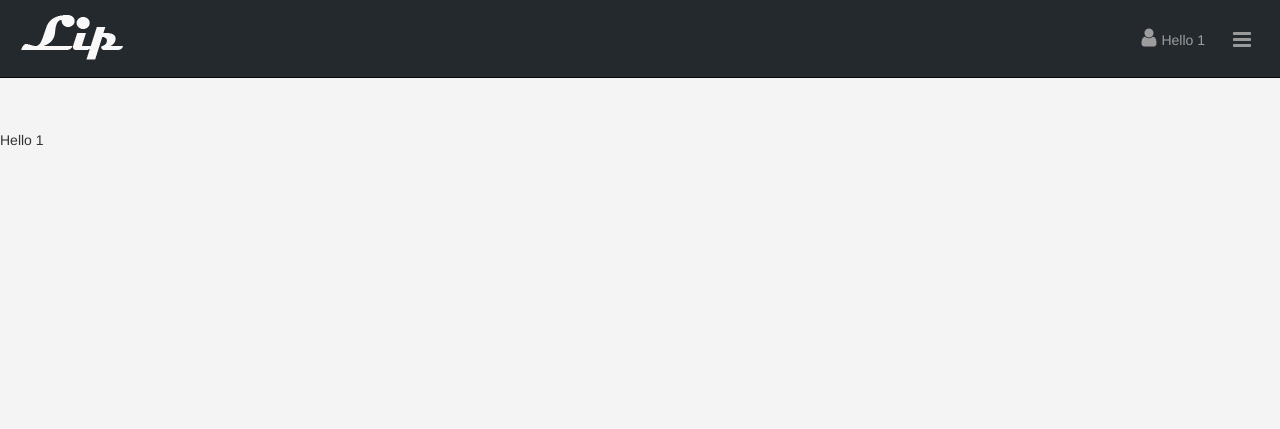
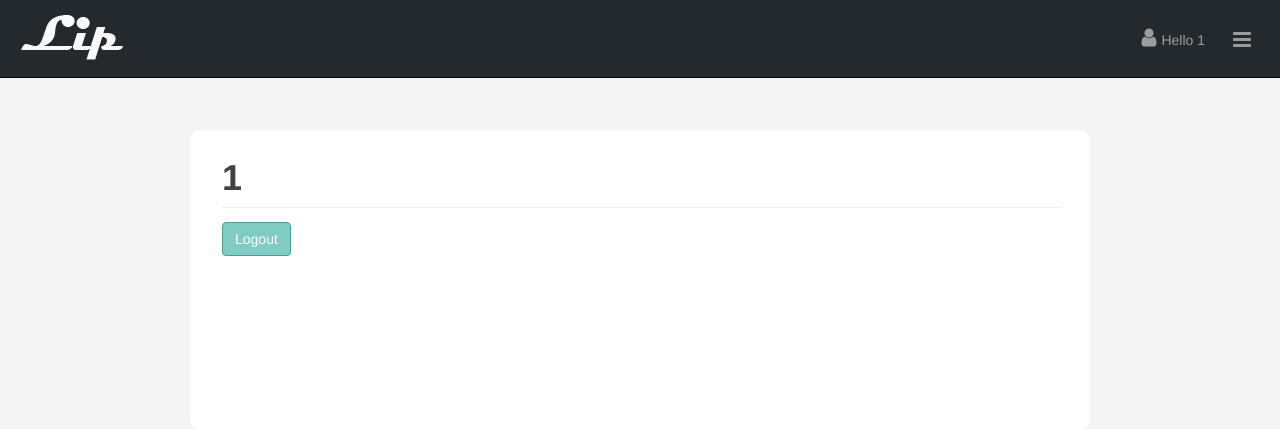
Before and after one commit to Ailrk-sArchives/lip-site, a Flask app: page /profile in a window 1280 px wide. Shown: the top 429 px of the page. Run offline with Flask 2, Linux system fonts and the light colour scheme; the visitor is signed in with stand-in values (Sample User, id 1); some libraries are stand-ins or nearby versions.

Commit message:
Add profile page

```diff
--- a/app/templates/layout.html
+++ b/app/templates/layout.html
@@ -186,7 +186,7 @@
       <ul class="nav navbar-nav navbar-right">
         <li>
           {% if session.logined %}
-            <a href="{{url_for('login')}}"><span><i class="fa fa-user navbar-i"></i>Hello {{session.username}}</span></a>
+            <a href="{{url_for('profile')}}"><span><i class="fa fa-user navbar-i"></i>Hello {{session.username}}</span></a>
           {% else %}
             <a href="{{url_for('login')}}"><span><i class="fa fa-user navbar-i"></i>Login</span></a>
           {% endif %}
--- a/app/templates/profile.html
+++ b/app/templates/profile.html
@@ -12,5 +12,12 @@
 {% endblock %}
 
 {% block page_content %}
-Hello {{session.username}}
+<div class="profile-container">
+  <div class="card">
+    <div class="page-header">
+      <h1>{{session.username}}</h1>
+    </div>
+    <a class="btn btn-primary" href="{{url_for('logout')}}">Logout</a>
+  </div>
+</div>
 {% endblock %}
```
